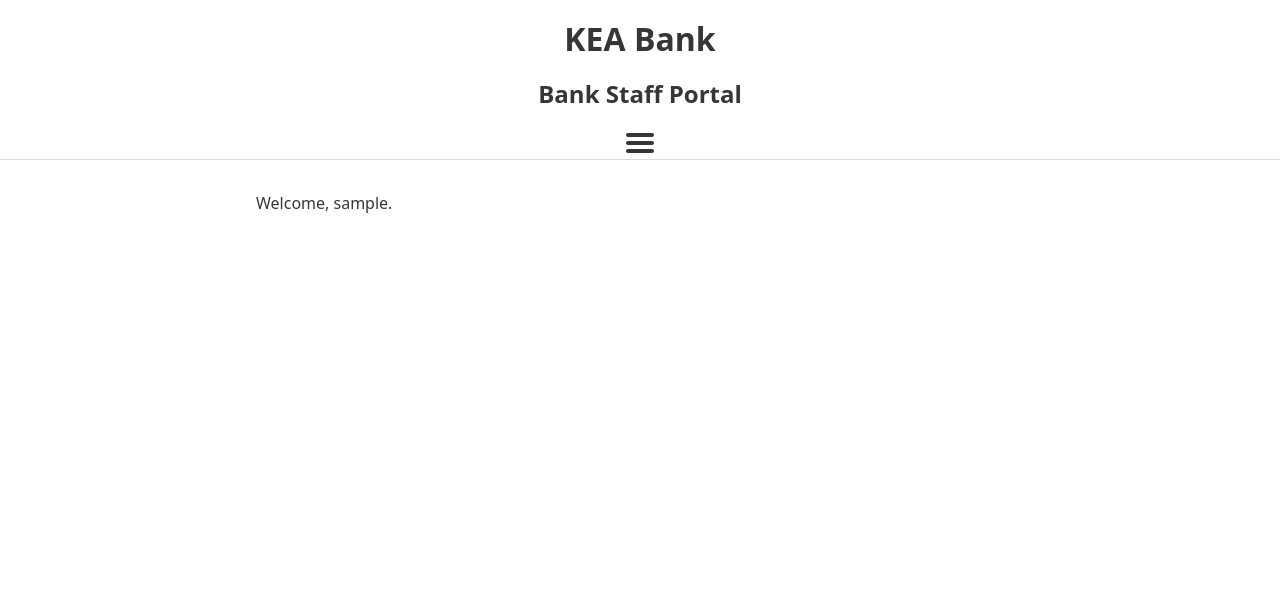
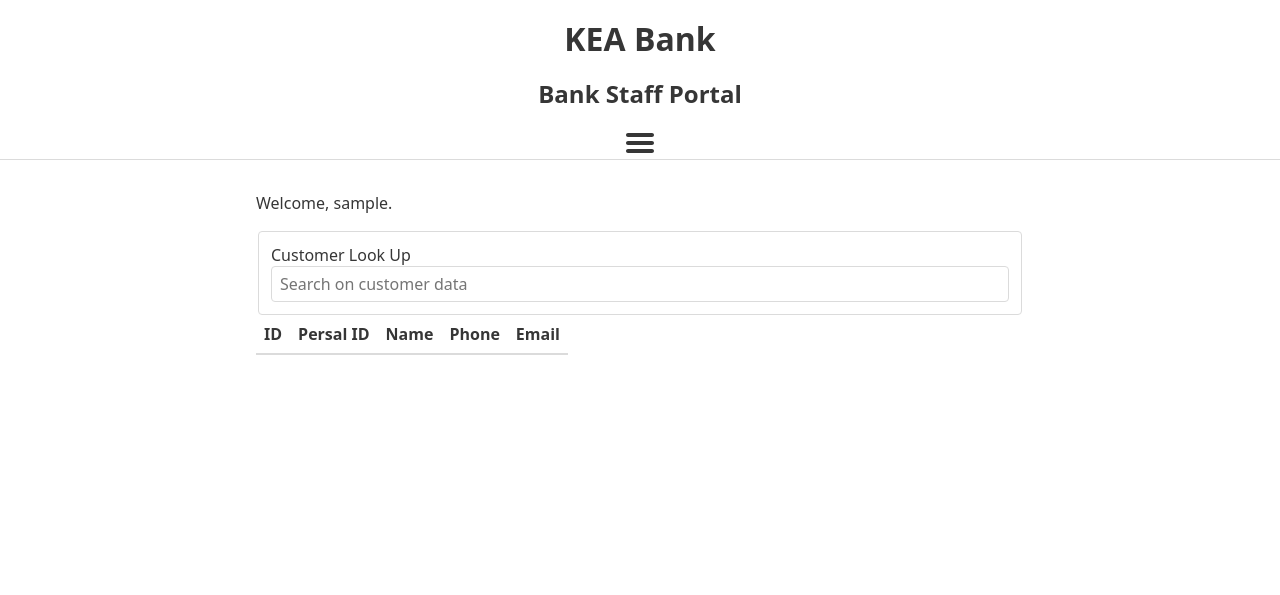
Before and after one commit to stefanosAgelastos/django-bank-project, a Django app: page /staff_dashboard/ in a window 1280 px wide. Shown: the top 595 px of the page. Run offline with Django 3.2, Linux system fonts and the light colour scheme; the visitor is signed in with stand-in values (Sample User, id 1); lists and menus that the app fills with data are empty; some libraries are stand-ins or nearby versions.

Commit message:
Customer search web stuff added.

```diff
--- a/bank/templates/bank/staff_dashboard.html
+++ b/bank/templates/bank/staff_dashboard.html
@@ -4,6 +4,32 @@
 {% block main %}
 
 <p>Welcome, {{ user }}.</p>
+
+<fieldset>
+    <label>Customer Look Up</label>
+    <input name="search_term"
+           placeholder="Search on customer data"
+           class="form-control"
+           type="text"
+           hx-post="{% url 'bank:staff_search_partial' %}"
+           hx-trigger="keyup changed delay:500ms"
+           hx-target="#search-results"
+           hx-indicator=".htmx-indicator"
+    />
+    {% csrf_token %}
+</fieldset>
+
+<table>
+    <thead>
+        <th>ID</th>
+        <th>Persal ID</th>
+        <th>Name</th>
+        <th>Phone</th>
+        <th>Email</th>
+    </thead>
+    <tbody id="search-results">
+    </tbody>
+</table>
 
 <script src="https://unpkg.com/htmx.org@1.5.0" integrity="sha384-oGA+prIp5Vchu6we2YkI51UtVzN9Jpx2Z7PnR1I78PnZlN8LkrCT4lqqqmDkyrvI" crossorigin="anonymous"></script>
 <script>
--- a/bank/urls.py
+++ b/bank/urls.py
@@ -14,5 +14,6 @@ urlpatterns = [
     path('make_loan/', views.make_loan, name='make_loan'),
 
     path('staff_dashboard/', views.staff_dashboard, name='staff_dashboard'),
+    path('staff_search_partial/', views.staff_search_partial, name='staff_search_partial'),
     path('staff_new_customer/', views.staff_new_customer, name='staff_new_customer'),
 ]
--- a/bank/views.py
+++ b/bank/views.py
@@ -105,6 +105,18 @@ def staff_dashboard(request):
 
 
 @login_required
+def staff_search_partial(request):
+    assert request.user.is_staff, 'Customer user routing staff view.'
+
+    search_term = request.POST['search_term']
+    customers = Customer.search(search_term)
+    context = {
+        'customers': customers,
+    }
+    return render(request, 'bank/staff_search_partial.html', context)
+
+
+@login_required
 def staff_new_customer(request):
     assert request.user.is_staff, 'Customer user routing staff view.'
 
```
Also changed, not shown: bank/templates/bank/staff_search_partial.html (added, +9 -0 lines).
